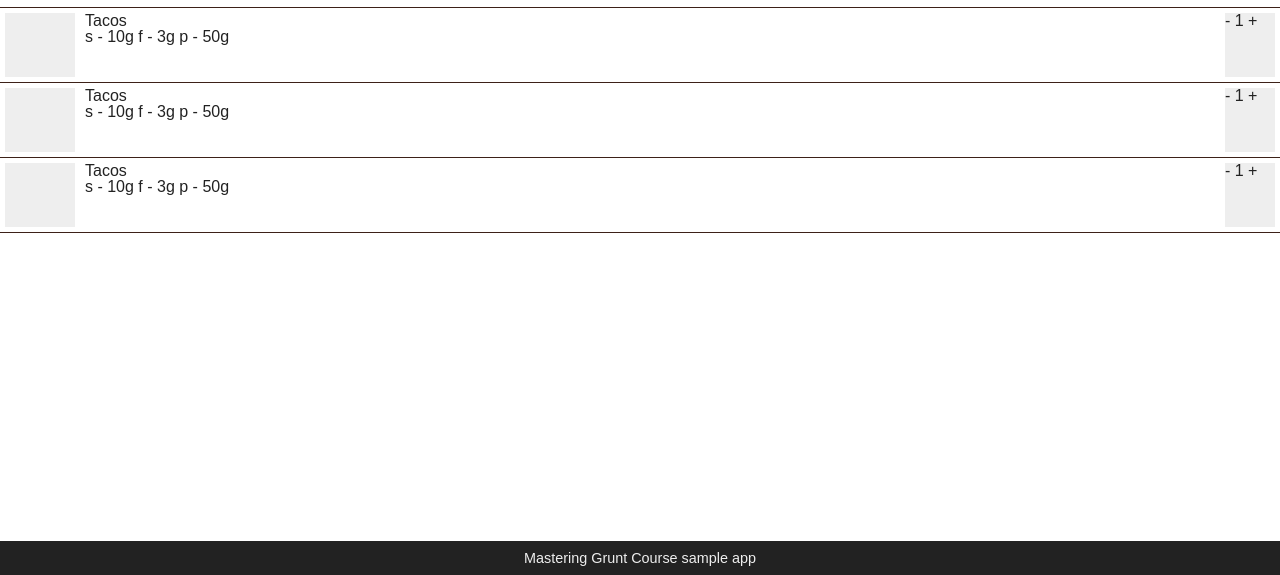
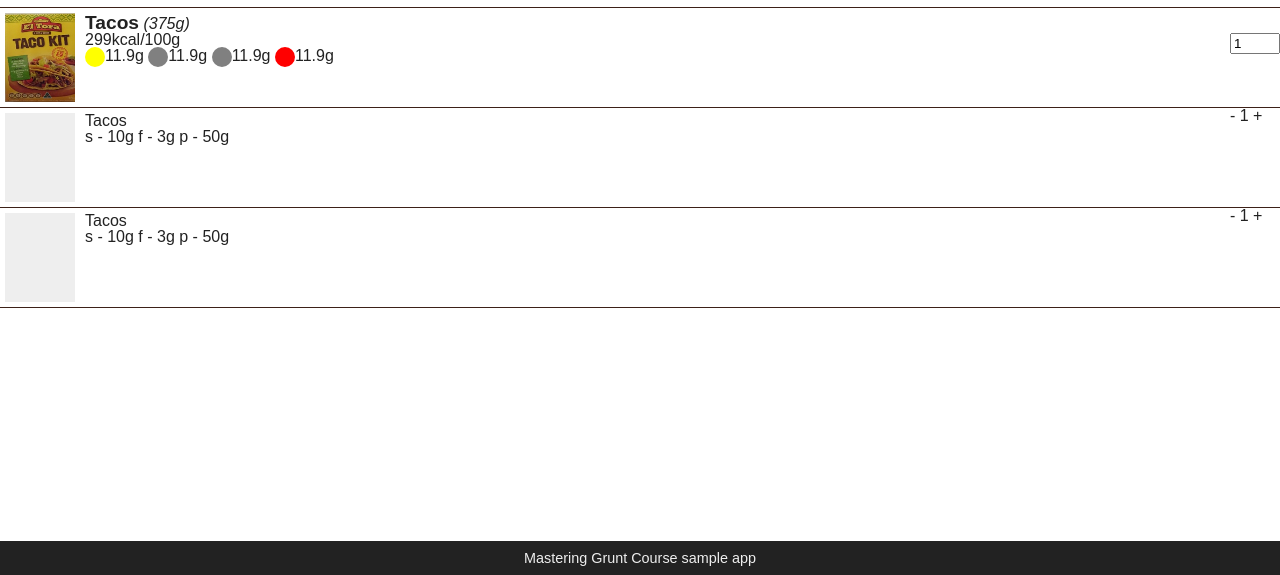
Before and after one commit to krampstudio/foodprint.io, a website: page public/index.html in a window 1280 px wide. Shown: the part 225-800 px from the top of the page. Drawn offline with Linux system fonts and the light colour scheme.

Commit message:
update layout

```diff
--- a/public/index.html
+++ b/public/index.html
@@ -33,16 +33,22 @@
                     <h1>24 Decembre 2015</h1>
                 </header>
                 <article>
-                    <div class="thumb"></div>
+                    <img class="thumb" src="./img/tacos.jpg" alt="tacos" />
                     <div class="desc">
-                        <div>Tacos</div>
+                        <span class="name">Tacos</span>
+                        <span class="weight">375g</span>
+
+                        <span class="energy">299kcal<sup>/100g</sup></span>
                         <div class="composition">
-                            s - 10g
-                            f - 3g
-                            p - 50g
+                            <span class="fat moderate">11.9g</span>
+                            <span class="carbo medium">11.9g</span>
+                            <span class="protein medium">11.9g</span>
+                            <span class="salt bad">11.9g</span>
                         </div>
                     </div>
-                    <div class="quantity"> - 1 +</div>
+                    <div class="quantity">
+                        <input type="number" min="0" step="1" value="1" />
+                    </div>
                 </article>
                 <article>
                     <div class="thumb"></div>
--- a/public/scss/inc/_base.scss
+++ b/public/scss/inc/_base.scss
@@ -101,7 +101,7 @@ input {
         flex-direction: row;
         flex-wrap: no-wrap;
         position: relative;
-        height: 75px;
+        height: 100px;
         border-bottom: solid 1px $second;
         .thumb {
             background-color: #eee;
@@ -111,11 +111,51 @@ input {
         .desc {
             flex: 1 1 auto;
             margin: 5px;
+            .name {
+                font-size: 1.2rem;
+                font-weight: bold;
+            }
+            .weight{
+                font-style: italic;
+                &:before {
+                    content: '(';
+                }
+                &:after {
+                    content: ')';
+                }
+
+            }
+            .energy {
+                display: block;
+
+            }
+            .composition > span {
+                &:before {
+                    content: '';
+                    width: 25px;
+                    height: 25px;
+                    border: solid 10px grey;
+                    border-radius: 10px;
+                    font-size: 0;
+                    vertical-align: middle;
+                }
+                &.good:before {
+                    border-color: green;
+                }
+                &.moderate:before {
+                    border-color: yellow;
+                }
+                &.bad:before {
+                    border-color: red;
+                }
+            }
         }
         .quantity {
-            background-color: #eee;
             flex: 0 1 50px;
-            margin: 5px;
+            input {
+                width: 50px;
+                margin: 25px 0;
+            }
         }
     }
 }
```
Also changed, not shown: public/css/foodprint.min.css, public/img/tacos.jpg (added), 1 other file.
